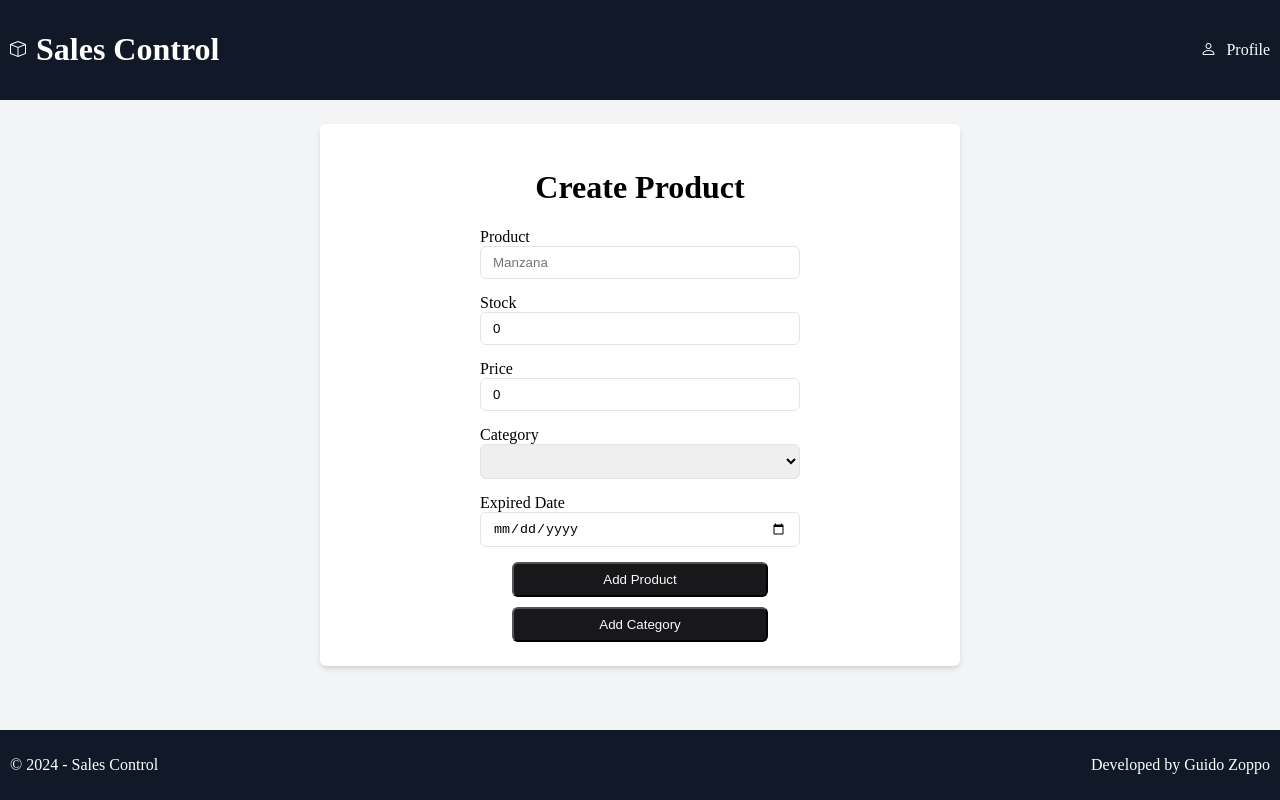
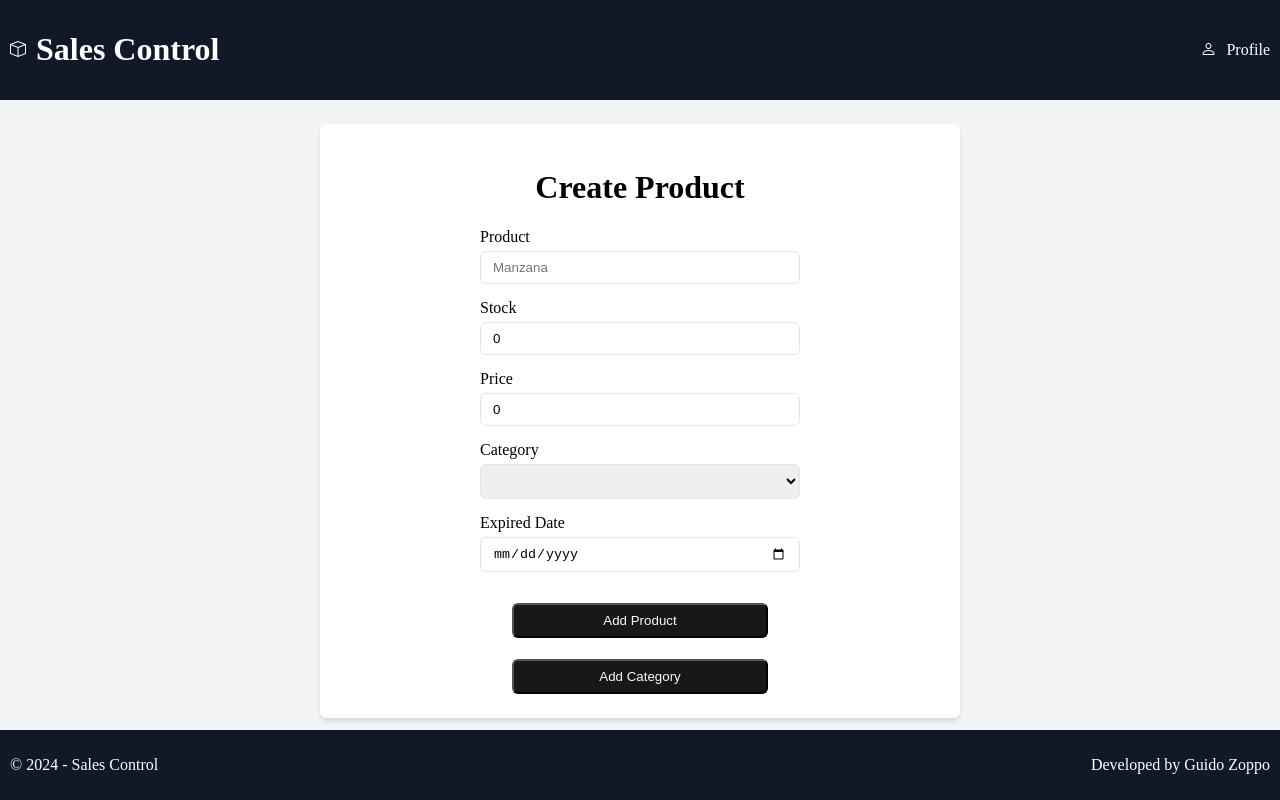
Before and after one commit to guidozoppo/sales-control, a React (Vite) app: page /createProduct in a window 1280 px wide. Built offline with nearby package versions, Linux system fonts and the light colour scheme.

Commit message:
Clean all CSS code

```diff
--- a/src/App.css
+++ b/src/App.css
@@ -7,3 +7,38 @@ body {
   flex-direction: column;
   height: 100vh;
 }
+
+.main-container {
+  display: flex;
+  flex-direction: column;
+  align-items: center;
+  height: 100%;
+  background-color: #F3F4F6;
+}
+
+.form-base {
+  display: flex;
+  flex-direction: column;
+  align-items: center;
+  background-color: #FFFFFF;
+  width: 50%;
+  border-radius: calc(0.5rem - 2px);
+  box-shadow: 0 0 #0000, 0 0 #0000, 0 0 #0000, 0 0 #0000, 0 4px 6px -1px rgb(0 0 0 / 0.1), 0 2px 4px -2px rgb(0 0 0 / 0.1);
+  padding: 1.5rem 0;
+  margin: 1.5rem 0;
+}
+
+.form-base form {
+  display: flex;
+  flex-direction: column;
+  gap: 15px;
+  width: 50%;
+}
+
+.form-base button {
+  color: #fafafa;
+  padding: 0.5rem 1rem;
+  border-radius: calc(0.5rem - 2px);
+  background-color: #18181b;
+  cursor: pointer;
+}
--- a/src/Components/Category/createCategory.tsx
+++ b/src/Components/Category/createCategory.tsx
@@ -37,8 +37,8 @@ export const CreateCategory = () => {
   }
 
   return (
-    <main className="main-loadProduct">
-      <div className="container-loadProduct">
+    <main className="main-container">
+      <div className="form-base">
         <h1>Create Category</h1>
         <form action="" onSubmit={handleSubmit}>
           <div>
--- a/src/Components/Products/CreateProduct.css
+++ b/src/Components/Products/CreateProduct.css
@@ -1,39 +1,6 @@
-.main-loadProduct {
-  align-items: center;
-  height: 100%;
-  background-color: #F3F4F6;
-}
-
-.container-loadProduct {
-  display: flex;
-  flex-direction: column;
-  align-items: center;
-  background-color: #FFFFFF;
-  width: 50%;
-  border-radius: calc(0.5rem - 2px);
-  box-shadow: 0 0 #0000, 0 0 #0000, 0 0 #0000, 0 0 #0000, 0 4px 6px -1px rgb(0 0 0 / 0.1), 0 2px 4px -2px rgb(0 0 0 / 0.1);
-  padding: 1.5rem 0;
-  margin: 1.5rem 0;
-}
-
-.main-loadProduct form {
-  gap: 15px;
-  width: 50%;
-}
-
-.main-loadProduct,
-.main-loadProduct form,
 .main-loadProduct form div {
   display: flex;
   flex-direction: column;
-}
-
-.main-loadProduct form button {
-  color: #fafafa;
-  padding: 0.5rem 1rem;
-  border-radius: calc(0.5rem - 2px);
-  background-color: #18181b;
-  cursor: pointer;
 }
 
 .buttons-container {
@@ -47,4 +14,5 @@
 
 .buttons-container a button {
   width: 100%;
+  margin: 0;
 }
--- a/src/Components/Products/CreateProduct.tsx
+++ b/src/Components/Products/CreateProduct.tsx
@@ -50,8 +50,8 @@ export const CreateProduct = () => {
   }
 
   return (
-    <main className="main-loadProduct">
-      <div className="container-loadProduct">
+    <main className="main-container">
+      <div className="form-base">
         <h1>Create Product</h1>
         <form action="" onSubmit={handleSubmit}>
           <div>
--- a/src/Components/Sections/Customer/AddCustomer.css
+++ b/src/Components/Sections/Customer/AddCustomer.css
@@ -1,40 +1,5 @@
-.addCustomer-main {
-  display: flex;
-  flex-direction: column;
-  align-items: center;
-  height: 100%;
-  background-color: #F3F4F6;
-}
-
-.addCustomer-container {
-  display: flex;
-  flex-direction: column;
-  align-items: center;
-  background-color: #FFFFFF;
-  width: 50%;
-  border-radius: calc(0.5rem - 2px);
-  box-shadow: 0 0 #0000, 0 0 #0000, 0 0 #0000, 0 0 #0000, 0 4px 6px -1px rgb(0 0 0 / 0.1), 0 2px 4px -2px rgb(0 0 0 / 0.1);
-  padding: 1.5rem;
-  margin-top: 1.5rem;
-}
-
-.addCustomer-form {
-  display: flex;
-  flex-direction: column;
-  gap: 15px;
-  width: 50%;
-}
-
-.addCustomer-form div {
+.form-base form div {
   display: flex;
   flex-direction: column;
   gap: 5px;
 }
-
-.addCustomer-form button {
-  color: #fafafa;
-  padding: 0.5rem 1rem;
-  border-radius: calc(0.5rem - 2px);
-  background-color: #18181b;
-  cursor: pointer;
-}
--- a/src/Components/Sections/Customer/AddCustomer.tsx
+++ b/src/Components/Sections/Customer/AddCustomer.tsx
@@ -48,10 +48,10 @@ export const AddCustomer = () => {
   };
 
   return (
-    <main className='addCustomer-main'>
-      <div className='addCustomer-container'>
+    <main className='main-container'>
+      <div className='form-base'>
         <h1>Add new customer</h1>
-        <form className='addCustomer-form' onSubmit={handleAddCustomer} action="">
+        <form onSubmit={handleAddCustomer} action="">
           <div>
             <label htmlFor="customerName">Name*</label>
             <input
--- a/src/Components/Sections/RegisterSale.css
+++ b/src/Components/Sections/RegisterSale.css
@@ -1,26 +1,20 @@
-.main-registerSale {
-  display: flex;
-  flex-direction: column;
-  align-items: center;
-  height: 100%;
-  background-color: #F3F4F6;
+.main-container {
   overflow-y: auto;
-
 }
 
-.main-registerSale .data-sale {
+.main-container .data-sale {
   display: flex;
   justify-content: space-around;
   margin-bottom: 20px;
 }
 
-.main-registerSale .data-products {
+.main-container .data-products {
   display: flex;
   flex-direction: column;
   gap: 10px;
 }
 
-.main-registerSale .container-registerSale {
+.main-container .container-registerSale {
   display: flex;
   flex-direction: column;
   align-items: center;
@@ -32,7 +26,7 @@
   overflow-y: auto;
 }
 
-.main-registerSale .container-registerSale form {
+.main-container .container-registerSale form {
   display: flex;
   flex-direction: column;
   gap: 15px;
@@ -43,7 +37,7 @@
   justify-content: space-around;
 }
 
-.button-registerSale, .button-addProduct {
+.buttons-container button {
   color: #fafafa;
   padding: 0.5rem 1rem;
   border-radius: calc(0.5rem - 2px);
--- a/src/Components/Sections/RegisterSale.tsx
+++ b/src/Components/Sections/RegisterSale.tsx
@@ -125,7 +125,7 @@ export const RegisterSale = () => {
   };
 
   return (
-    <main className="main-registerSale">
+    <main className="main-container">
       <div className="container-registerSale">
         <h1>Register a sale</h1>
         <form action="" onSubmit={handleSubmit}>
@@ -165,8 +165,8 @@ export const RegisterSale = () => {
           {dateError && <p className='dataerror'>{dateError}</p>}
           <p>TOTAL: ${saleTotal}</p>
           <div className="buttons-container">
-            <button className="button-registerSale" type="submit">Register Sale</button>
-            <button className="button-addProduct" type="button" onClick={addProductRow}>Add Product</button>
+            <button type="submit">Register Sale</button>
+            <button type="button" onClick={addProductRow}>Add Product</button>
           </div>
         </form>
       </div>
```
